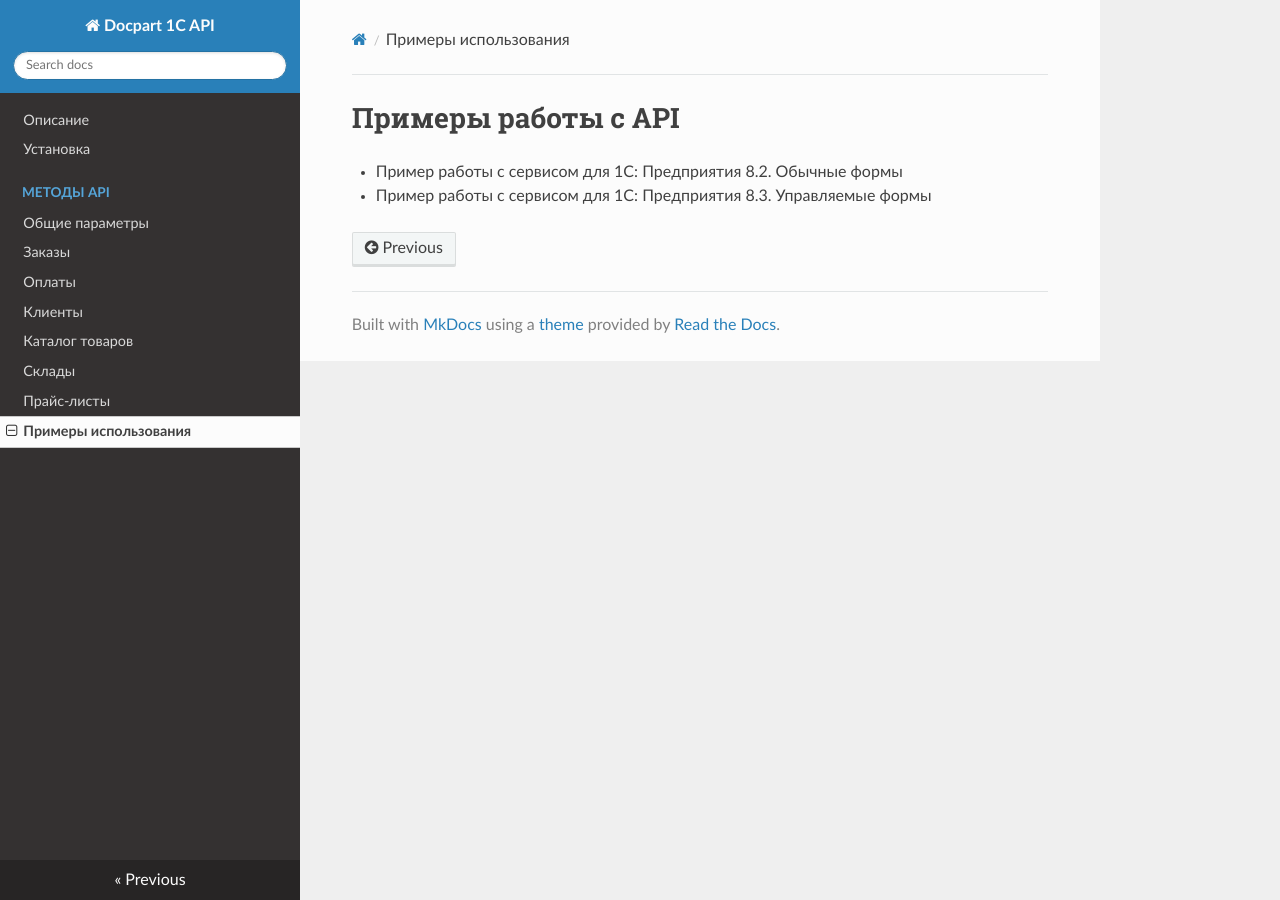
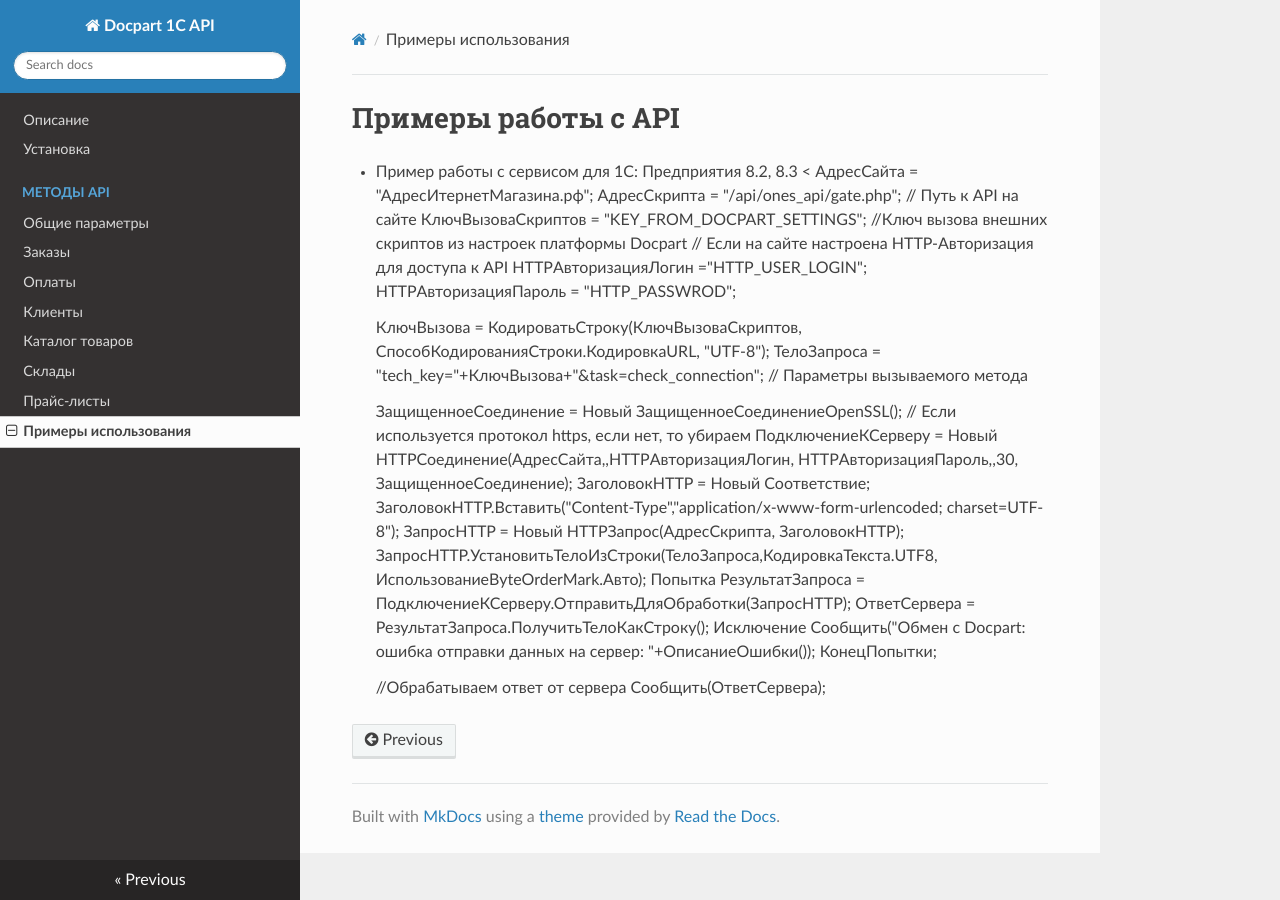
Before and after one commit to emayskiy/Docpart_1C_API_WIKI, an MkDocs documentation site: the page built from docs/samples.md, in a window 1280 px wide. Built offline with MkDocs 1.6.1, drawn with Linux system fonts in a browser that asks for light colours; nearby versions of some CDN libraries.

Commit message:
Добавлен пример вызова

```diff
--- a/docs/samples.md
+++ b/docs/samples.md
@@ -1,4 +1,31 @@
 # Примеры работы с API
 
-- Пример работы с сервисом для 1С: Предприятия 8.2. Обычные формы
-- Пример работы с сервисом для 1С: Предприятия 8.3. Управляемые формы
+- Пример работы с сервисом для 1С: Предприятия 8.2, 8.3
+<
+    АдресСайта = "АдресИтернетМагазина.рф";
+    АдресСкрипта = "/api/ones_api/gate.php"; // Путь к API на сайте
+    КлючВызоваСкриптов = "KEY_FROM_DOCPART_SETTINGS"; //Ключ вызова внешних скриптов из настроек платформы Docpart
+    // Если на сайте настроена HTTP-Авторизация для доступа к API
+    HTTPАвторизацияЛогин ="HTTP_USER_LOGIN";
+    HTTPАвторизацияПароль = "HTTP_PASSWROD";
+
+    КлючВызова = КодироватьСтроку(КлючВызоваСкриптов, СпособКодированияСтроки.КодировкаURL, "UTF-8");
+    ТелоЗапроса = "tech_key="+КлючВызова+"&task=check_connection"; // Параметры вызываемого метода
+
+    ЗащищенноеСоединение = Новый ЗащищенноеСоединениеOpenSSL(); // Если используется протокол https, если нет, то убираем
+    ПодключениеКСерверу = Новый  HTTPСоединение(АдресСайта,,HTTPАвторизацияЛогин, HTTPАвторизацияПароль,,30, ЗащищенноеСоединение);
+    ЗаголовокHTTP = Новый Соответствие;
+    ЗаголовокHTTP.Вставить("Content-Type","application/x-www-form-urlencoded; charset=UTF-8");
+    ЗапросHTTP =  Новый HTTPЗапрос(АдресСкрипта, ЗаголовокHTTP);
+    ЗапросHTTP.УстановитьТелоИзСтроки(ТелоЗапроса,КодировкаТекста.UTF8, ИспользованиеByteOrderMark.Авто);
+    Попытка
+        РезультатЗапроса = ПодключениеКСерверу.ОтправитьДляОбработки(ЗапросHTTP);
+        ОтветСервера	= РезультатЗапроса.ПолучитьТелоКакСтроку();
+    Исключение
+        Сообщить("Обмен с Docpart: ошибка отправки данных на сервер: "+ОписаниеОшибки());
+    КонецПопытки;
+
+    //Обрабатываем ответ от сервера
+    Сообщить(ОтветСервера);
+
+>
```
